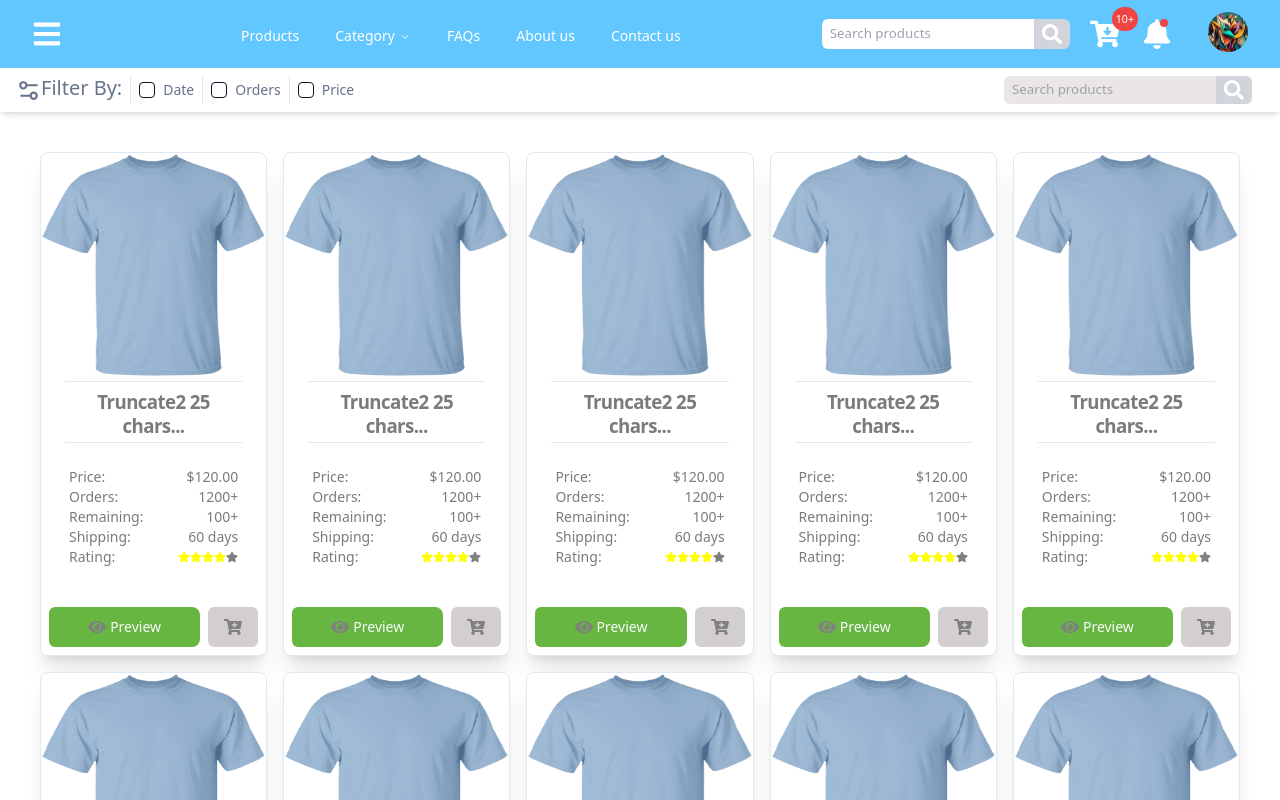
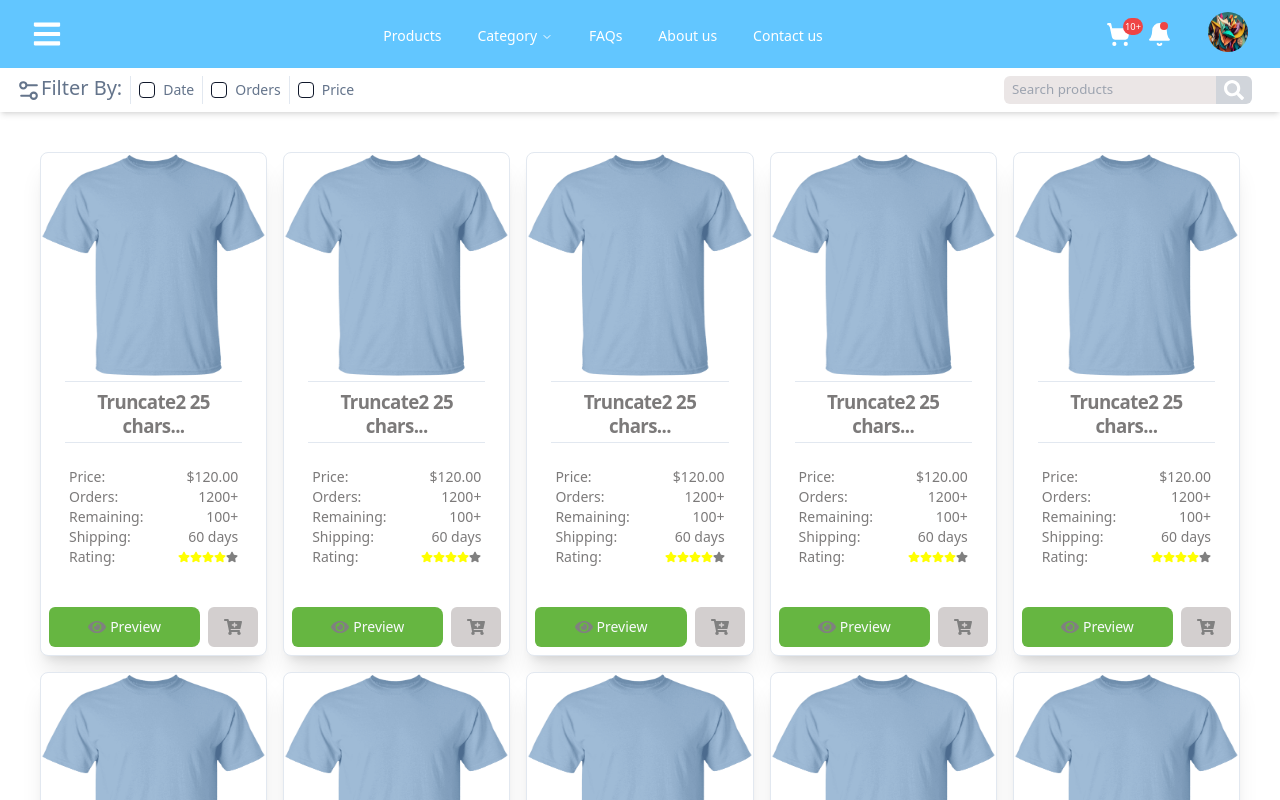
Before and after one commit to chriford-siame/ProdZM, a React (Create React App) app: page / in a window 1280 px wide. Shown: the top 800 px of the page. Built offline with nearby package versions, Linux system fonts and the light colour scheme.

Commit message:
update icons

```diff
--- a/src/components/Navbar/Navbar.tsx
+++ b/src/components/Navbar/Navbar.tsx
@@ -6,6 +6,7 @@ import { NavigationMenuDemo } from './Content'
 import { Input } from '../ui/input'
 import { FaCartArrowDown, FaBell, FaSearch } from 'react-icons/fa'
 import ProfileDropDownMenu from './DropDownMenu'
+import { Bell, ShoppingBasketIcon, ShoppingCart } from 'lucide-react'
 
 export default function Navbar() {
     return (
@@ -20,20 +21,20 @@ export default function Navbar() {
                 <div className='flex gap-10 -pl-20'>
                     <div className='flex gap-1 items-center'>
                         <div className='flex'>
-                            <div className='flex gap-0 pr-5'>
+                            {/* <div className='flex gap-0 pr-5'>
                                 <input type='text' className=' text-[10pt] active:border-gray-400 pr-10 rounded-md ml px-2 mr-4 py-0 mx-0' placeholder='Search products' />
                                 <button type='submit' className='text-white -ml-[50px] bg-gray-300 p-2 py-1 rounded-md rounded-l-none border-none'>
                                     <FaSearch className=' cursor-pointer' size={20} color='white' />
                                 </button>
-                            </div>
+                            </div> */}
                             <a className='flex' href="/product/cart">
-                                <FaCartArrowDown size={30} color='white' />
-                                <div className='flex items-center justify-center self-start -ml-2 -mt-3 p-1 text-[8pt] rounded-full bg-red-500 text-white'>10+</div>
+                                <ShoppingCart fill='white' size={25} color='white' />
+                                <div className='flex items-center justify-center self-start -ml-2 -mt-1 p-[2px] text-[7pt] rounded-full bg-red-500 text-white'>10+</div>
                             </a>
                         </div>
                         <a className='flex' href="/product/cart">
-                            <FaBell className=' cursor-pointer' size={30} color='white' />
-                            <div className='flex items-center justify-center self-start -ml-3 p-1 text-[8pt] rounded-full bg-red-500 text-white'></div>
+                            <Bell fill='white' className=' cursor-pointer' size={25} color='white' />
+                            <div className='flex items-center justify-center self-start -ml-3 p-1 text-[6pt] rounded-full bg-red-500 text-white'></div>
                         </a>
                     </div>
                     <ProfileDropDownMenu />
```
